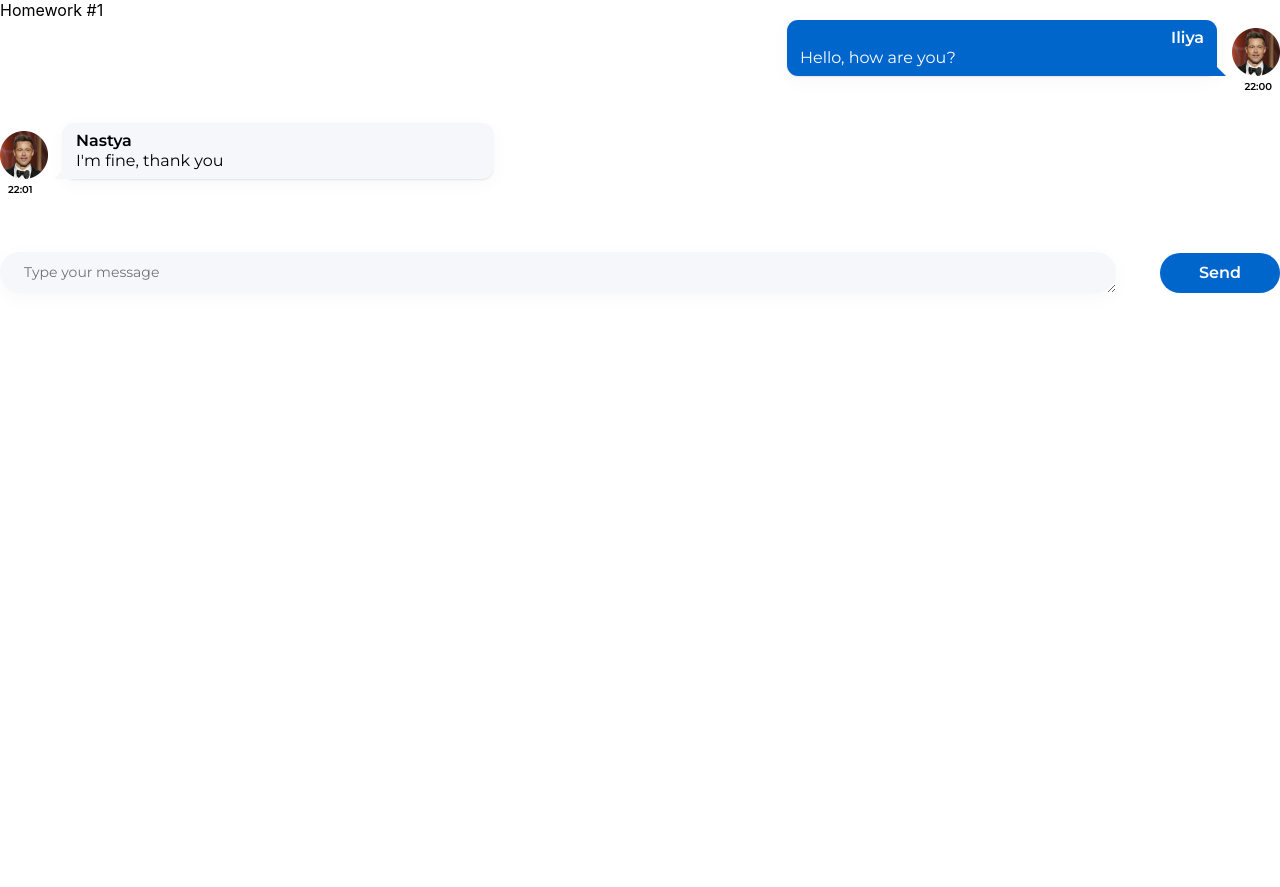
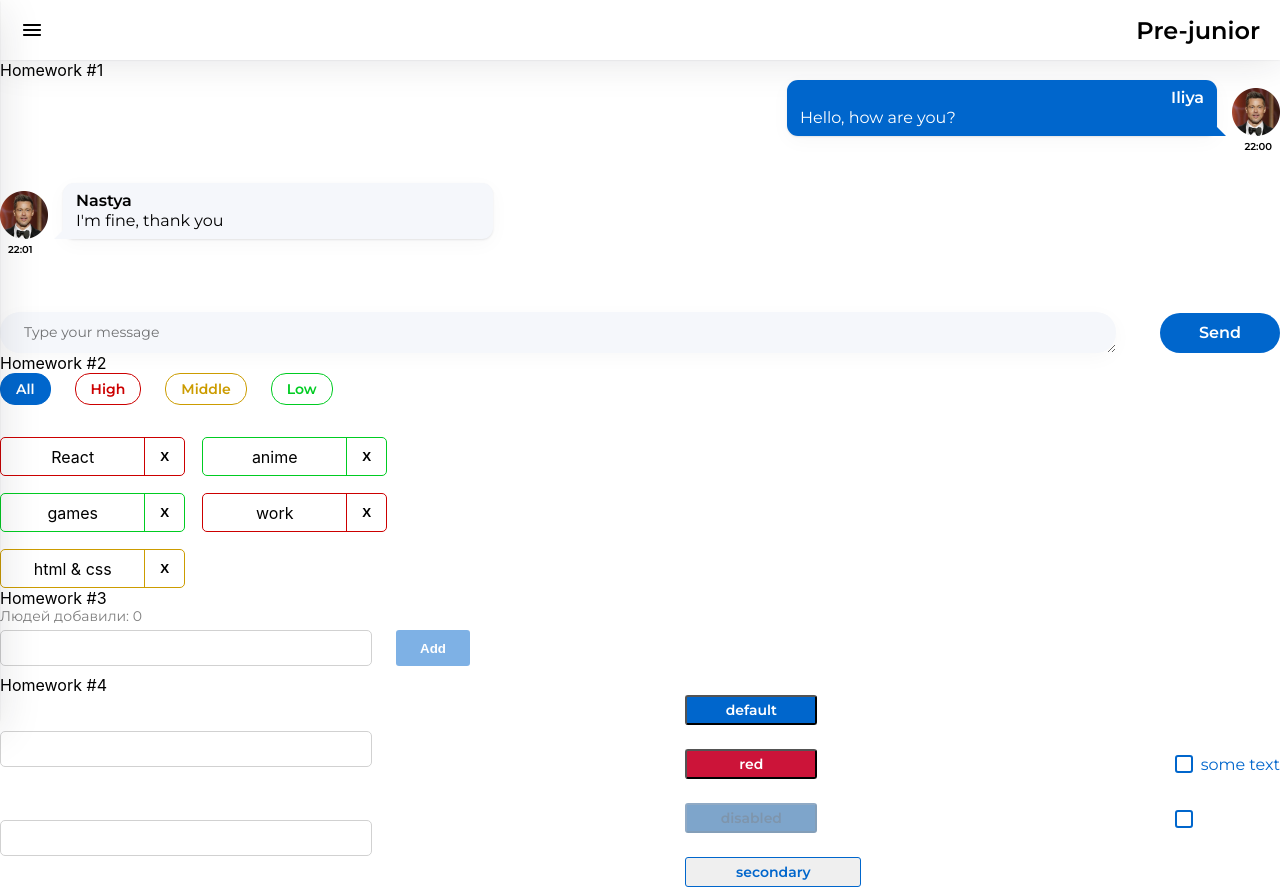
Before and after one commit to scoomp/Homework, a React (Create React App) app: page /#/pre-junior in a window 1280 px wide. Before the commit the page ends 800 px from the top, so only its background shows below. Built offline with nearby package versions, Linux system fonts and the light colour scheme.

Commit message:
homework 5

```diff
--- a/package.json
+++ b/package.json
@@ -1,6 +1,6 @@
 {
   "name": "hws2",
-  "homepage": "http://scoomp.github.io/hws2",
+  "homepage": "http://scoomp.github.io/Homework",
   "version": "0.1.0",
   "private": true,
   "dependencies": {
@@ -16,7 +16,7 @@
     "@types/react-dom": "18.0.6",
     "@types/uuid": "8.3.4",
     "axios": "0.27.2",
-    "gh-pages": "4.0.0",
+    "gh-pages": "^5.0.0",
     "react": "18.2.0",
     "react-dom": "18.2.0",
     "react-redux": "8.0.4",
--- a/src/s1-main/App.tsx
+++ b/src/s1-main/App.tsx
@@ -1,18 +1,17 @@
 import React from 'react'
 import s from './App.module.css'
 import HW1 from '../s2-homeworks/hw01/HW1'
+import HW5 from "../s2-homeworks/hw05/HW5";
+import HW6 from "../s2-homeworks/hw06/HW6";
+import HW7 from "../s2-homeworks/hw07/HW7";
 
 function App() {
     return (
         <div className={s.App}>
-            <HW1/>
-            {/*раскомментировать по ходу выполнения*/}
-            {/*<HW2/>*/}
-            {/*<HW3/>*/}
-            {/*<HW4/>*/}
 
-            {/*при выполнении дз 5 и более - закомментировать здесь дз 1-4, так как они есть внутри дз 5*/}
-            {/*<HW5/>*/}
+            <HW5/>
+           {/* <HW6/>
+            <HW7/>*/}
         </div>
     )
 }
```
Also changed, not shown: 1 other file (tests, documents, lock files or other folders).
